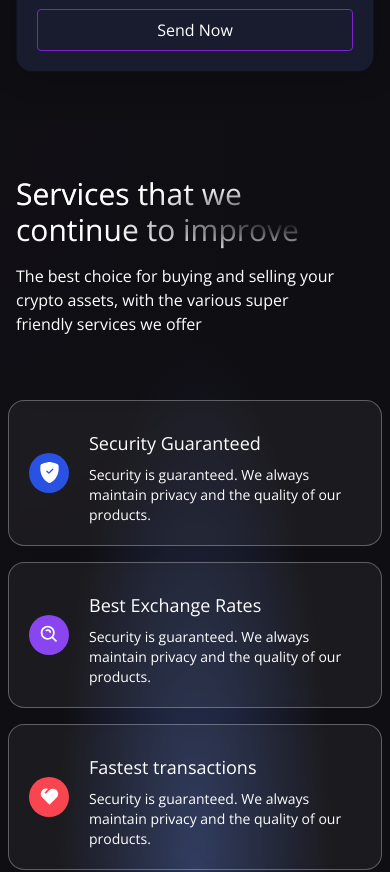
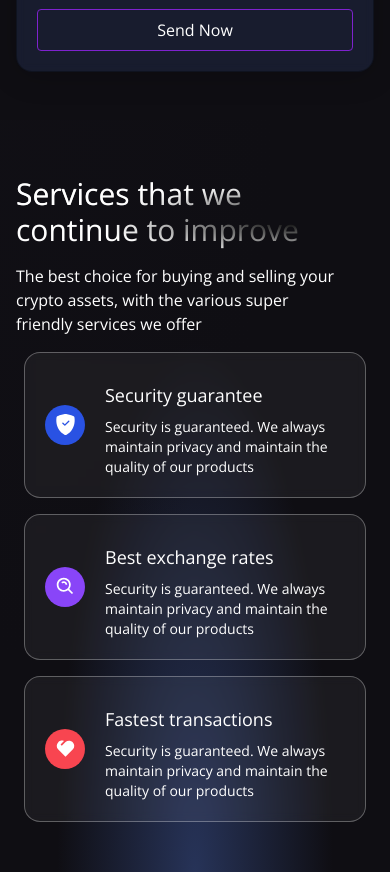
Before and after one commit to guarize/web3.0-transfers, a React (Vite) app in the folder client/: page / in a window 390 px wide. Shown: the part 1060-1932 px from the top of the page. Built offline with nearby package versions, Linux system fonts and the light colour scheme.

Commit message:
[fix] - services section responsive

```diff
--- a/client/src/components/Services.jsx
+++ b/client/src/components/Services.jsx
@@ -18,37 +18,40 @@ const ServiceCard = ({ color, title, icon, subtitle }) => (
 
 const Services = () => {
   return (
-    <div className="flex flex-col md:flex-row w-full justify-center items-center gradient-bg-services">
-      <div className="xmf:ml-40 flex mf:flex-row flex-col items-center justify-between md:p-20 py-12 px-4">
+    <div className="flex w-full justify-center items-center gradient-bg-services">
+      <div className="flex mf:flex-row flex-col items-center justify-between md:p-20 py-12 px-4">
         <div className="flex-1 flex flex-col justify-start items-start">
-          <h1 className="text-white text-3xl sm:text-5xl py-2 text-gradient">
-            Services that we <br /> continue to improve
+          <h1 className="text-white text-3xl sm:text-5xl py-2 text-gradient ">
+            Services that we
+            <br />
+            continue to improve
           </h1>
           <p className="text-left my-2 text-white font-light md:w-9/12 w-11/12 text-base">
             The best choice for buying and selling your crypto assets, with the
             various super friendly services we offer
           </p>
         </div>
-      </div>
-      <div className="flex-1 xmf:-ml-60 flex flex-col justify-start items-center">
+
+        <div className="flex-1 flex flex-col justify-start items-center">
           <ServiceCard
-          color="bg-[#2952e3]"
-          title="Security Guaranteed"
+            color="bg-[#2952E3]"
+            title="Security guarantee"
             icon={<BsShieldFillCheck fontSize={21} className="text-white" />}
-          subtitle="Security is guaranteed. We always maintain privacy and the quality of our products."
+            subtitle="Security is guaranteed. We always maintain privacy and maintain the quality of our products"
           />
           <ServiceCard
-          color="bg-[#8945f0]"
-          title="Best Exchange Rates"
+            color="bg-[#8945F8]"
+            title="Best exchange rates"
             icon={<BiSearchAlt fontSize={21} className="text-white" />}
-          subtitle="Security is guaranteed. We always maintain privacy and the quality of our products."
+            subtitle="Security is guaranteed. We always maintain privacy and maintain the quality of our products"
           />
           <ServiceCard
-          color="bg-[#f84550]"
+            color="bg-[#F84550]"
             title="Fastest transactions"
             icon={<RiHeart2Fill fontSize={21} className="text-white" />}
-          subtitle="Security is guaranteed. We always maintain privacy and the quality of our products."
+            subtitle="Security is guaranteed. We always maintain privacy and maintain the quality of our products"
           />
+        </div>
       </div>
     </div>
   );
```
Lines whose indentation alone changed are shown as unchanged.
